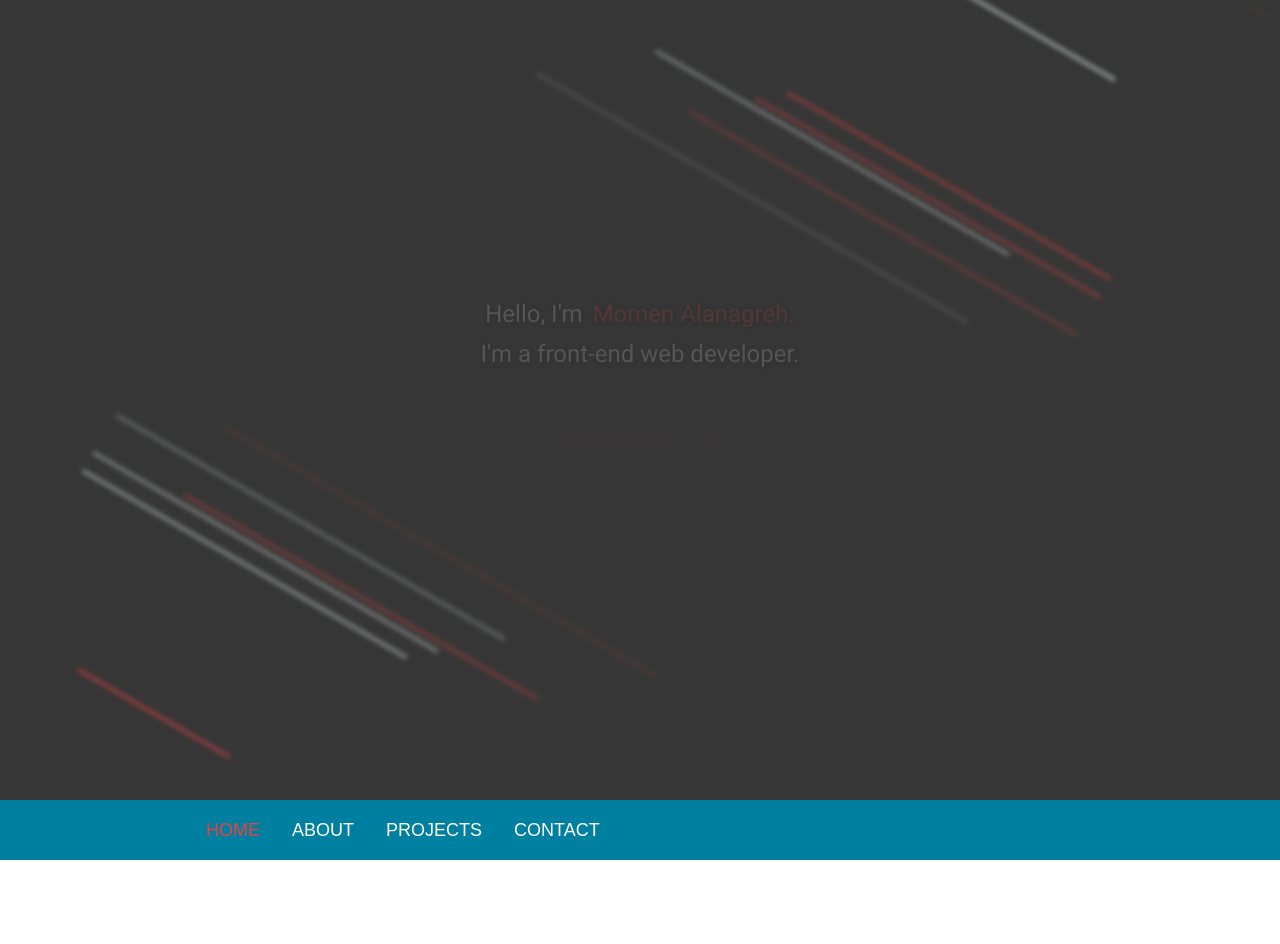
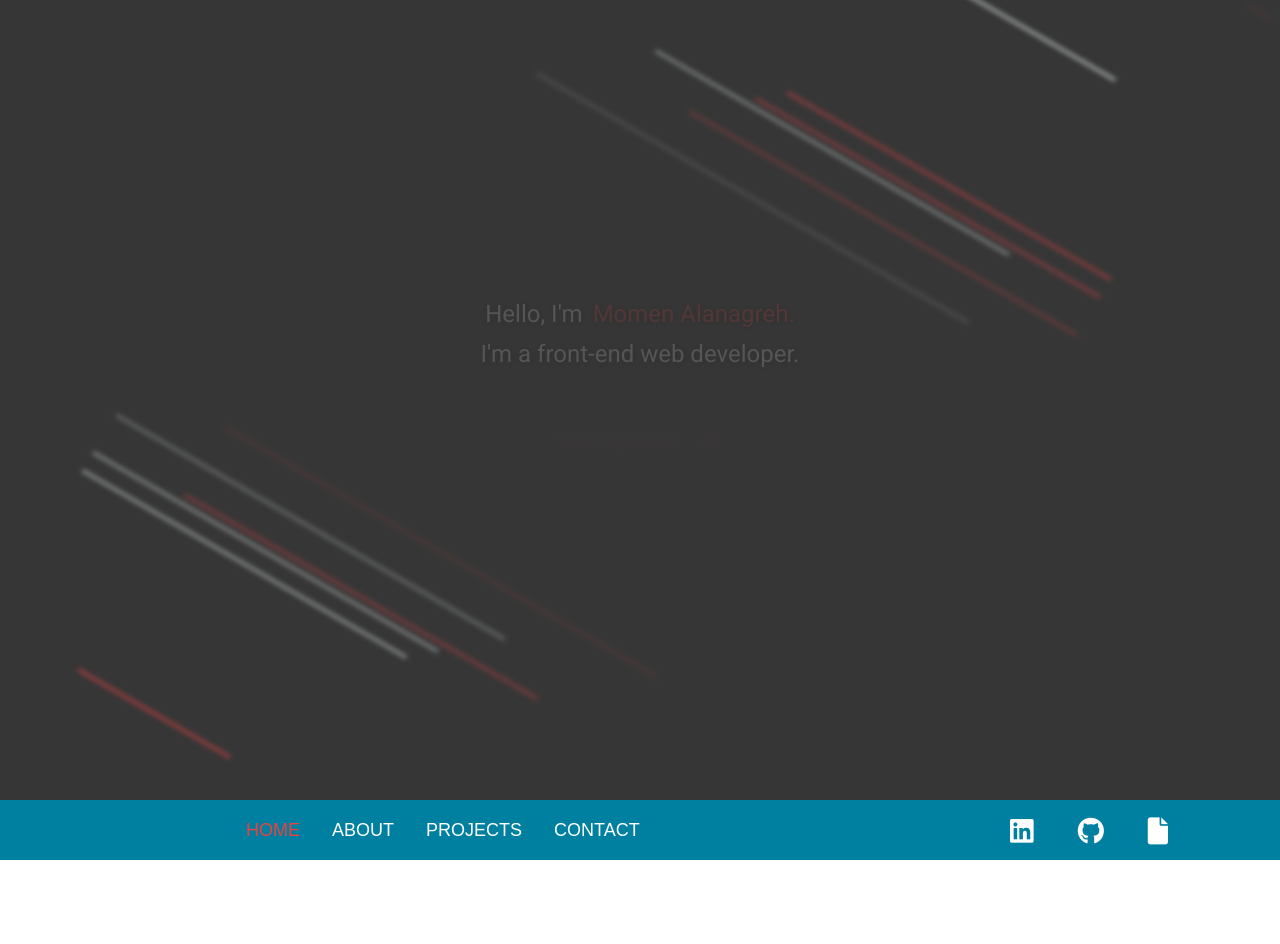
Before and after one commit to MomenAnagreh/My-Portfolio, an Angular app: page /My-Portfolio/ in a window 1280 px wide. Shown: the top 944 px of the page. Built offline with nearby package versions, Linux system fonts and the light colour scheme.

Commit message:
Add my social links

```diff
--- a/src/app/shared/nav-bar/nav-bar.component.css
+++ b/src/app/shared/nav-bar/nav-bar.component.css
@@ -6,10 +6,18 @@
   top: 0;
   display: flex;
   flex-direction: row;
+  justify-content: space-between;
+  align-items: center;
+  padding-left: 15rem;
+  z-index: 100;
+}
+
+.sect {
+  width: 40%;
+  display: flex;
+  flex-direction: row;
   justify-content: flex-start;
   align-items: center;
-  padding-left: 12.5rem;
-  z-index: 100;
 }
 
 .btn {
@@ -46,6 +54,27 @@
   color: rgb(233, 65, 65);
 }
 
+i {
+  transform: scale(1.5);
+}
+
+i:hover {
+  transform: scale(1.8);
+}
+
+.icon {
+  display: flex;
+  justify-content: center;
+  align-items: center;
+  color: white;
+  font-size: 1.125rem;
+  border: none;
+  text-transform: uppercase;
+  cursor: pointer;
+  background-color: transparent;
+  margin-right: 2.5rem;
+}
+
 .expand {
   -webkit-animation: goDown 0.5s linear;
   animation: goDown 0.5s linear;
@@ -55,9 +84,11 @@
   0% {
     top: -3.75rem;
   }
+
   50% {
     top: -1.875rem;
   }
+
   100% {
     top: 0px;
   }
--- a/src/app/shared/nav-bar/nav-bar.component.html
+++ b/src/app/shared/nav-bar/nav-bar.component.html
@@ -1,6 +1,20 @@
 <div class="mainNav">
-  <button class="btn" id="0" (click)="move('home')">Home</button>
-  <button class="btn" id="1" (click)="move('about')">About</button>
-  <button class="btn" id="2" (click)="move('projects')">Projects</button>
-  <button class="btn" id="3" (click)="move('contact')">Contact</button>
+  <div class="sect">
+    <button class="btn" id="0" (click)="move('home')">Home</button>
+    <button class="btn" id="1" (click)="move('about')">About</button>
+    <button class="btn" id="2" (click)="move('projects')">Projects</button>
+    <button class="btn" id="3" (click)="move('contact')">Contact</button>
+  </div>
+
+  <div class="sect">
+    <button class="icon" id="4" title="LinkedIn" (click)="goTo('linkedin')">
+      <i class="fa-brands fa-linkedin"></i>
+    </button>
+    <button class="icon" id="5" title="Github" (click)="goTo('github')">
+      <i class="fa-brands fa-github"></i>
+    </button>
+    <button class="icon" id="6" title="Resume" (click)="goTo('resume')">
+      <i class="fa-solid fa-file"></i>
+    </button>
+  </div>
 </div>
--- a/src/app/shared/nav-bar/nav-bar.component.ts
+++ b/src/app/shared/nav-bar/nav-bar.component.ts
@@ -108,4 +108,16 @@ export class NavBarComponent implements OnInit {
       }
     }
   }
+
+  goTo(location: string) {
+    if(location === "linkedin"){
+      window.open('https://www.linkedin.com/in/momen-alanagreh/', '_blank');
+    }
+    if(location === "github"){
+      window.open('https://github.com/MomenAnagreh', '_blank');
+    }
+    if(location === "resume"){
+      window.open('./assets/resume.pdf', '_blank')
+    }
+  }
 }
--- a/src/index.html
+++ b/src/index.html
@@ -3,7 +3,10 @@
   <head>
     <meta charset="utf-8" />
     <title>momenanagreh.com</title>
+    <!-- this is used for deployment only -->
     <base href="/My-Portfolio/" />
+    <!-- this is used for local development only -->
+    <!-- <base href="/" /> -->
     <meta name="viewport" content="width=device-width, initial-scale=1" />
     <link rel="icon" type="image/x-icon" href="favicon.ico" />
     <link rel="preconnect" href="https://fonts.gstatic.com" />
@@ -15,6 +18,7 @@
       href="https://fonts.googleapis.com/icon?family=Material+Icons"
       rel="stylesheet"
     />
+    <link rel="stylesheet" href="https://cdnjs.cloudflare.com/ajax/libs/font-awesome/6.0.0-beta3/css/all.min.css">
   </head>
   <body class="mat-typography">
     <app-root></app-root>
```
Also changed, not shown: 1 other file (tests, documents, lock files or other folders).
